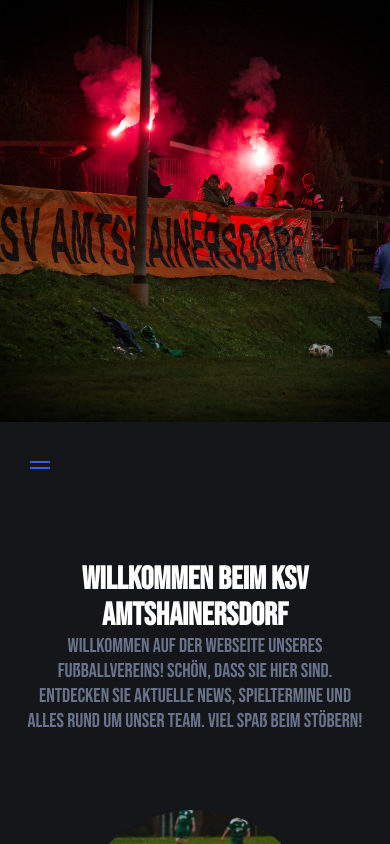
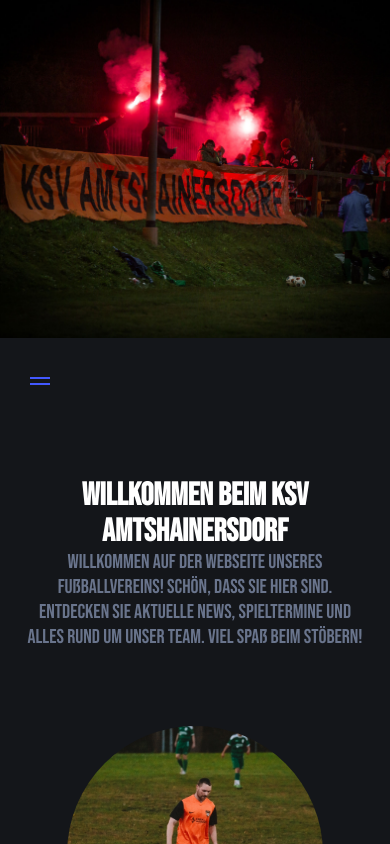
Before and after one commit to busttamant/ksv-amtshainersdord, a React (Vite) app: page / in a window 390 px wide. Shown: the top 844 px of the page. Built offline with nearby package versions, Linux system fonts and the light colour scheme.

Commit message:
Update App.css

```diff
--- a/src/styles/App.css
+++ b/src/styles/App.css
@@ -138,7 +138,7 @@
     }
 
     .background {
-        height: 50vh;
+        height: 40vh;
         background-size: cover;
         max-height: 50vh;
     }
```
